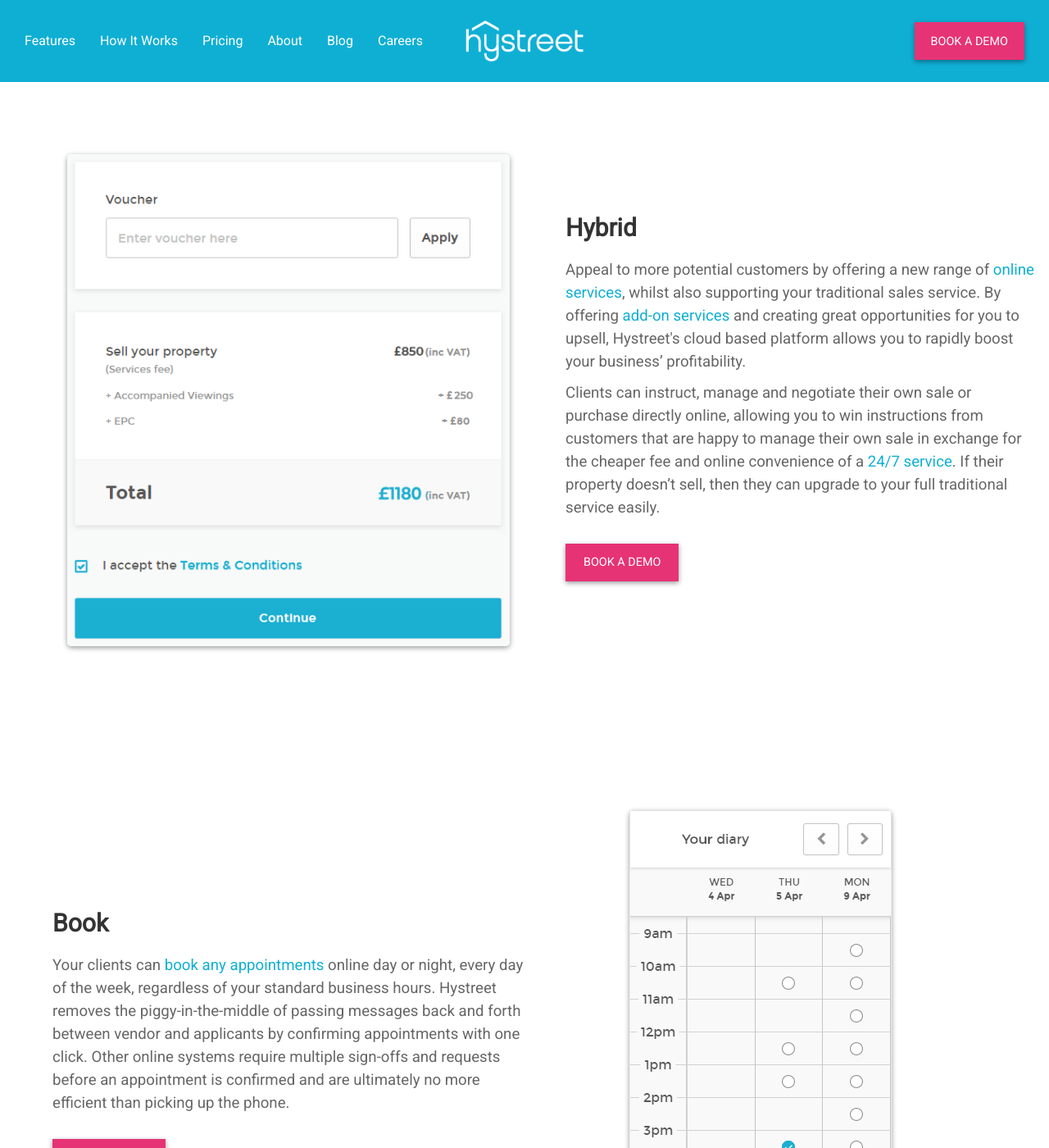
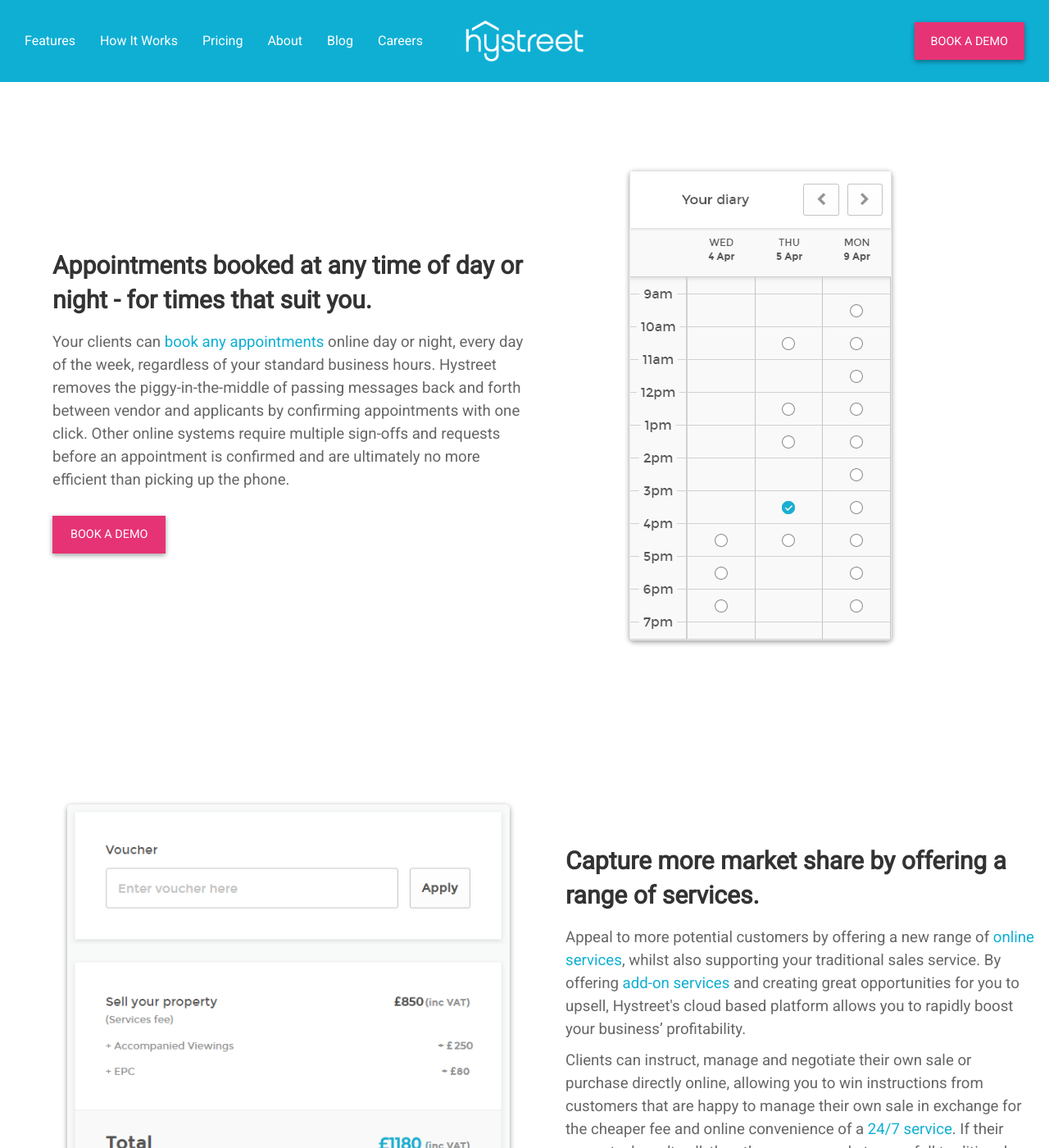
Before and after one commit to hidr/hystreet-marketing-live, a Jekyll site: the page built from product/index.html, in a window 1280 px wide and 1400 px high, scrolled down 400 px. Shown: the whole window at 82% size. Built offline with Jekyll 4.4.1, drawn with Linux system fonts in a browser that asks for light colours; some of the changed text lies outside the part shown.

Commit message:
Updating copy for product pages

```diff
--- a/product/index.html
+++ b/product/index.html
@@ -17,7 +17,7 @@
   <div class="row">
     <div class="call-to-action light layout-text">
       <div class="left small-12 medium-9 large-6 cta-arrow">
-        <h1 style="margin-top: 8px;    color: #FFF;     font-size: 30px;">Our product</h1>
+        <h1 style="margin-top: 8px;    color: #FFF;">Product Features</h1>
         <p>Save time and deliver a better customer experience with Hystreet, the cutting edge estate agent software for modern property professionals.</p>
       </div>
     </div>
@@ -27,12 +27,27 @@
 
 <div class='full page-content'>
   <div class="row page-content-row">
+    <div class="right copy">
+      <h2>
+          Appointments booked at any time of day or night - for times that suit you.
+        </h2>
+      <p>
+Your clients can <a href="/product/online-appointments/">book any appointments</a> online day or night, every day of the week, regardless of your standard business hours. Hystreet removes the piggy-in-the-middle of passing messages back and forth between vendor and applicants by confirming appointments with one click. Other online systems require multiple sign-offs and requests before an appointment is confirmed and are ultimately no more efficient than picking up the phone.      </p>
+      <p>
+        <a href="/book-demo/" class="button">Book a demo</a>
+      </p>
+    </div>
+    <div class="left">
+      <img src="/images/diary.png" alt="diary">
+    </div>
+  </div>
+  <div class="row page-content-row">
     <div class="left">
       <img src="/images/payment.png" alt="reasons to choose hystreet">
     </div>
     <div class="right copy">
       <h2>
-          Hybrid
+          Capture more market share by offering a range of services.
         </h2>
       <p>
 Appeal to more potential customers by offering a new range of <a href="/product/online-services">online services</a>, whilst also supporting your traditional sales service. By offering <a href="/product/add-on-services">add-on services</a> and creating great opportunities for you to upsell, Hystreet's cloud based platform allows you to rapidly boost your business’ profitability. </p>
@@ -44,21 +59,7 @@
       </p>
     </div>
   </div>
-  <div class="row page-content-row">
-    <div class="right copy">
-      <h2>
-          Book
-        </h2>
-      <p>
-Your clients can <a href="/product/online-appointments/">book any appointments</a> online day or night, every day of the week, regardless of your standard business hours. Hystreet removes the piggy-in-the-middle of passing messages back and forth between vendor and applicants by confirming appointments with one click. Other online systems require multiple sign-offs and requests before an appointment is confirmed and are ultimately no more efficient than picking up the phone.      </p>
-      <p>
-        <a href="/book-demo/" class="button">Book a demo</a>
-      </p>
-    </div>
-    <div class="left">
-      <img src="/images/diary.png" alt="diary">
-    </div>
-  </div>
+
 </div>
 
 <div class="right large-3" style="    background-image: URL('/images/iphone-screenshot-2.png');    height: 550px;    width:  50vw;    background-position:  center;    background-repeat: no-repeat;">
@@ -87,7 +88,7 @@
     </div>
     <div class="left copy">
       <h2>
-          Interact
+          Send property details over the web from any device, at any time.
         </h2>
       <p>
         Now you can send a valuation/appraisal report directly to your clients from your phone, tablet or <a href="/product/fully-responsive/">any other device</a> - even before you leave the property! If the client is happy, they can instruct and pay right away. Customers can request changes changes to their draft property details via the system.
@@ -100,7 +101,7 @@
   <div class="row page-content-row">
     <div class="right copy">
       <h2>
-          Communicate
+          Hystreet chases and communicates with your clients for you - saving you even more time.
         </h2>
       <p>
         See an end to the stress of chasing feedback every morning! The Hystreet platform automatically <a href="/product/chasing-feedback/">chases viewer feedback</a> after a viewing, then instantly delivers it to the vendor via email. The vendor will even receive regular updates on the chase, so they are never left wondering about the outcome of their viewing.
```
Also changed, not shown: other parts of product/index.html (+1 -1 lines).
